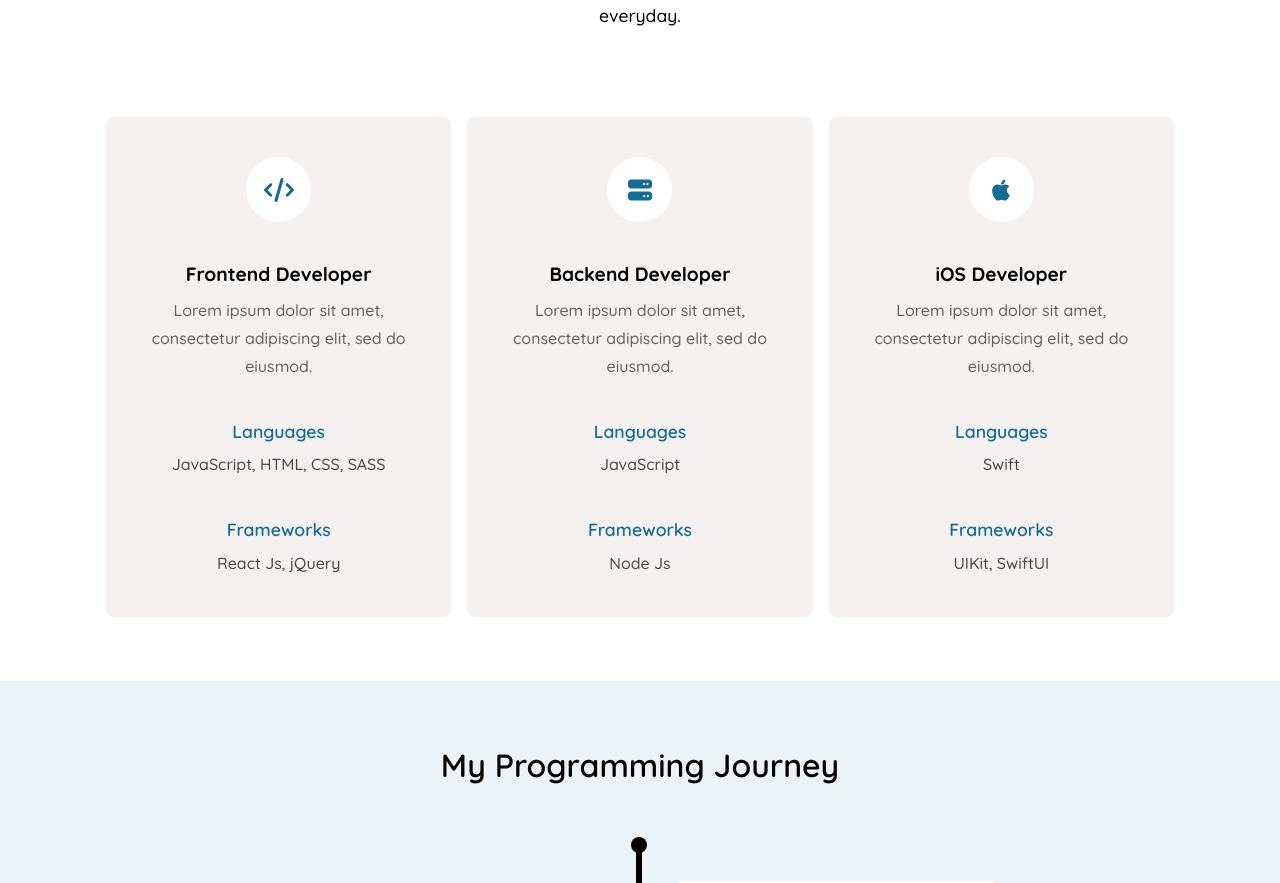
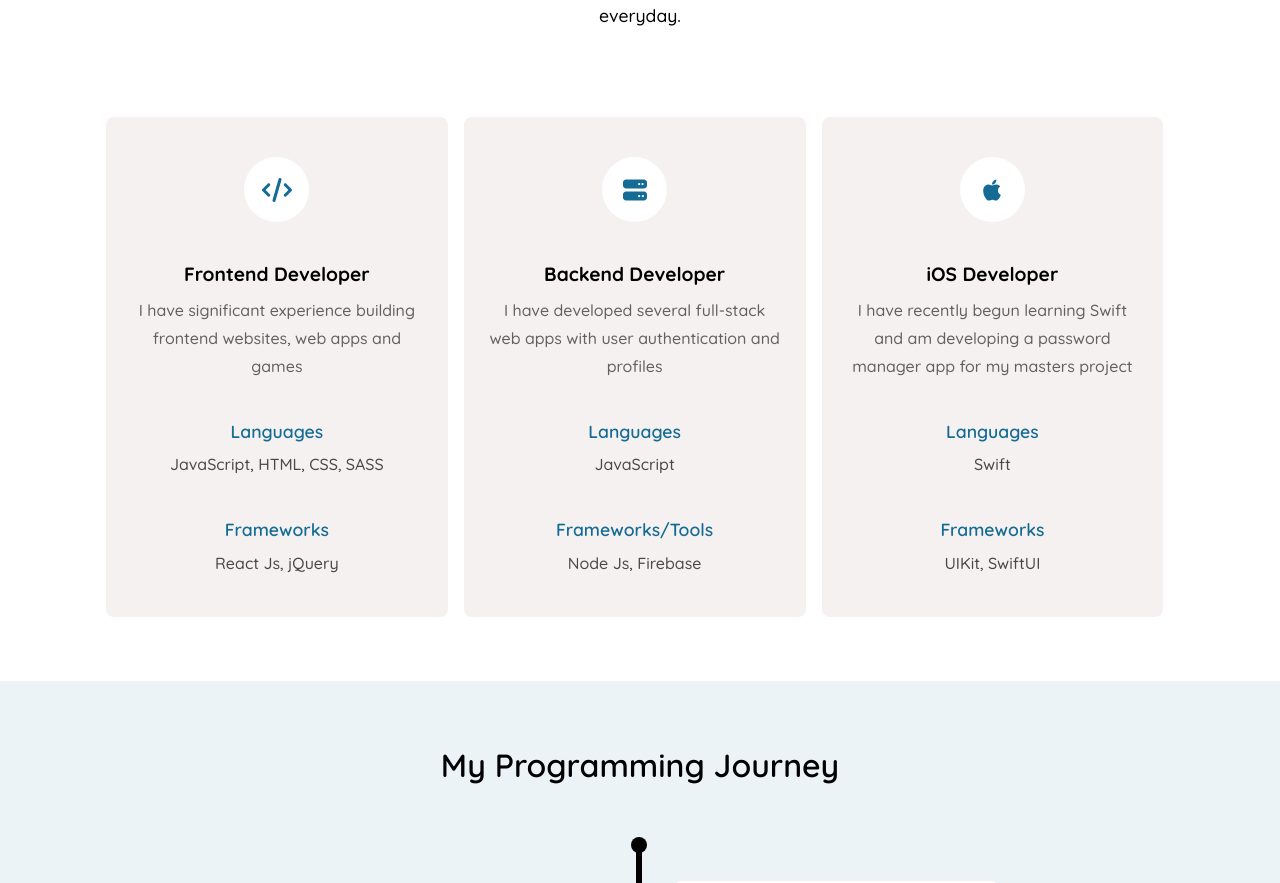
Before and after one commit to Ryhhill1998/Personal-Site, a React (Create React App) app: page / in a window 1280 px wide. Shown: the part 1047-1930 px from the top of the page. Built offline with nearby package versions, Linux system fonts and the light colour scheme; a web font is replaced by a local one.

Commit message:
added descriptions to skills cards

```diff
--- a/src/App.css
+++ b/src/App.css
@@ -108,6 +108,7 @@ section {
 
 .about .cards-container {
   display: flex;
+  flex-wrap: wrap;
   gap: 1em;
 }
 
@@ -120,6 +121,7 @@ section {
   align-items: center;
   background-color: #f6f1f1;
   color: rgba(0, 0, 0, 0.7);
+  flex-basis: 32%;
 }
 
 .about .cards-container .card .description {
--- a/src/App.js
+++ b/src/App.js
@@ -102,8 +102,8 @@ const App = () => {
               <div>
                 <h3>Frontend Developer</h3>
                 <p className="description">
-                  Lorem ipsum dolor sit amet, consectetur adipiscing elit, sed
-                  do eiusmod.
+                  I have significant experience building frontend websites, web
+                  apps and games
                 </p>
               </div>
 
@@ -126,8 +126,8 @@ const App = () => {
               <div>
                 <h3>Backend Developer</h3>
                 <p className="description">
-                  Lorem ipsum dolor sit amet, consectetur adipiscing elit, sed
-                  do eiusmod.
+                  I have developed several full-stack web apps with user
+                  authentication and profiles
                 </p>
               </div>
 
@@ -137,8 +137,8 @@ const App = () => {
               </div>
 
               <div>
-                <h4>Frameworks</h4>
-                <p>Node Js</p>
+                <h4>Frameworks/Tools</h4>
+                <p>Node Js, Firebase</p>
               </div>
             </div>
 
@@ -150,8 +150,8 @@ const App = () => {
               <div>
                 <h3>iOS Developer</h3>
                 <p className="description">
-                  Lorem ipsum dolor sit amet, consectetur adipiscing elit, sed
-                  do eiusmod.
+                  I have recently begun learning Swift and am developing a
+                  password manager app for my masters project
                 </p>
               </div>
 
```
